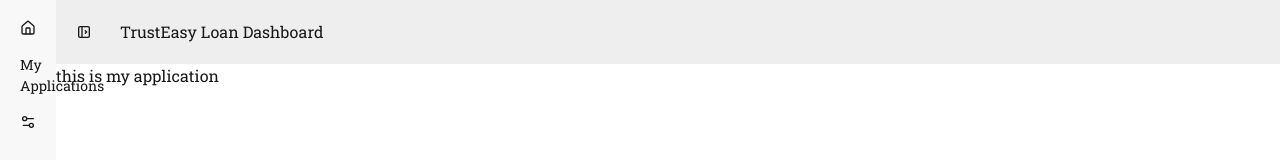
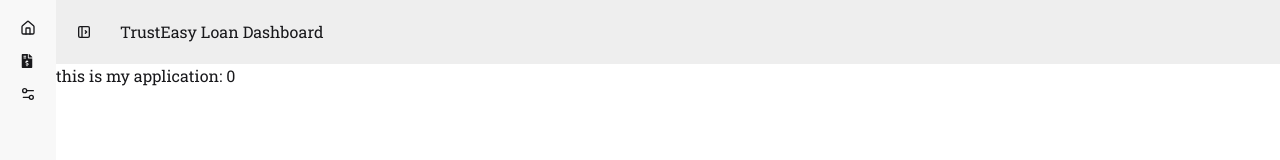
Before and after one commit to mdsujonislam666/TrustEasy-loan-client, a React (Vite) app: page /dashboard/my-application in a window 1280 px wide. Shown: the top 160 px of the page. Built offline with nearby package versions, Linux system fonts and the light colour scheme; no server answers; sample sign-in values are in the browser's storage.

Commit message:
this code for my application page

```diff
--- a/src/Layout/DashboardLayout.jsx
+++ b/src/Layout/DashboardLayout.jsx
@@ -1,9 +1,10 @@
 import React from 'react';
 import { Link, NavLink, Outlet } from 'react-router';
+import { FaFileInvoiceDollar } from "react-icons/fa";
 
 const DashboardLayout = () => {
     return (
-        <div className="drawer lg:drawer-open">
+        <div className="drawer lg:drawer-open max-w-7xl mx-auto">
             <input id="my-drawer-4" type="checkbox" className="drawer-toggle" />
             <div className="drawer-content">
                 {/* Navbar */}
@@ -34,7 +35,7 @@
 
                         {/* our dashboard links */}
                         <li>
-                            <NavLink to="/dashboard/my-application">My Applications</NavLink>
+                            <NavLink className="is-drawer-close:tooltip is-drawer-close:tooltip-right" data-tip="My Applications" to="/dashboard/my-application" ><FaFileInvoiceDollar /><span className="is-drawer-close:hidden">My Applications</span></NavLink>
                         </li>
 
                         {/* List item */}
--- a/src/Pages/Dashboard/MyApplication/MyApplication.jsx
+++ b/src/Pages/Dashboard/MyApplication/MyApplication.jsx
@@ -1,9 +1,23 @@
+import { useQuery } from '@tanstack/react-query';
 import React from 'react';
+import useAuth from '../../../Hooks/useAuth';
+import useAxiosSecure from '../../../Hooks/useAxiosSecure';
 
 const MyApplication = () => {
+
+    const {user} = useAuth();
+    const axiosSecure = useAxiosSecure();
+    const {data: application = []} = useQuery({
+        queryKey: ['myApplication', user?.email],
+        queryFn: async () =>{
+            const res = await axiosSecure.get(`/loanApplications?.email=${user.email}`)
+            return res.data;
+        }
+    })
+
     return (
         <div>
-            <h1>this is my application</h1>
+            <h1>this is my application: {application.length}</h1>
         </div>
     );
 };
--- a/src/main.jsx
+++ b/src/main.jsx
@@ -6,12 +6,17 @@
 import { router } from './routes/Router.jsx';
 import { ToastContainer } from 'react-toastify';
 import AuthProvider from './Context/AuthProvider/AuthProvider.jsx';
+import { QueryClient, QueryClientProvider } from '@tanstack/react-query'
+
+const queryClient = new QueryClient()
 
 createRoot(document.getElementById('root')).render(
   <StrictMode>
-    <AuthProvider>
-      <RouterProvider router={router} />
-    </AuthProvider>
-    <ToastContainer />
+    <QueryClientProvider client={queryClient}>
+      <AuthProvider>
+        <RouterProvider router={router} />
+      </AuthProvider>
+      <ToastContainer />
+    </QueryClientProvider>
   </StrictMode>,
 )
```
